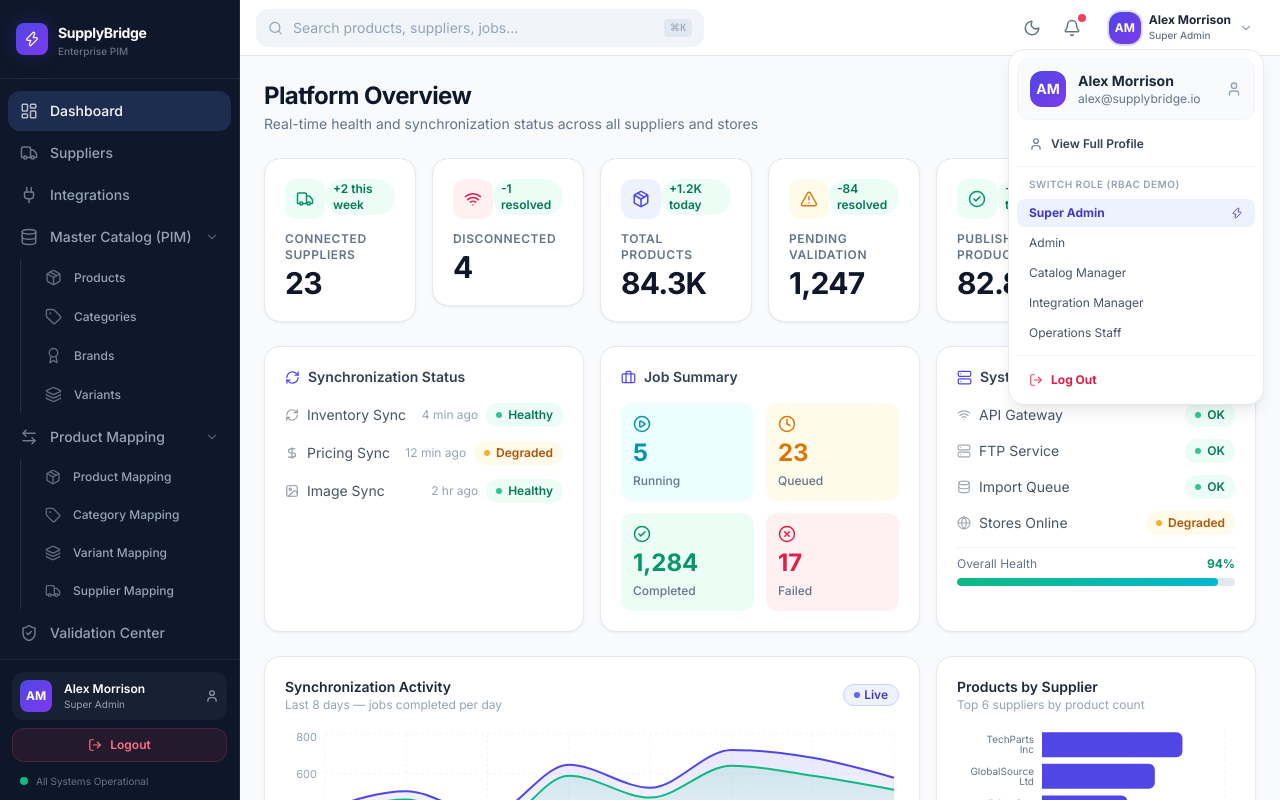
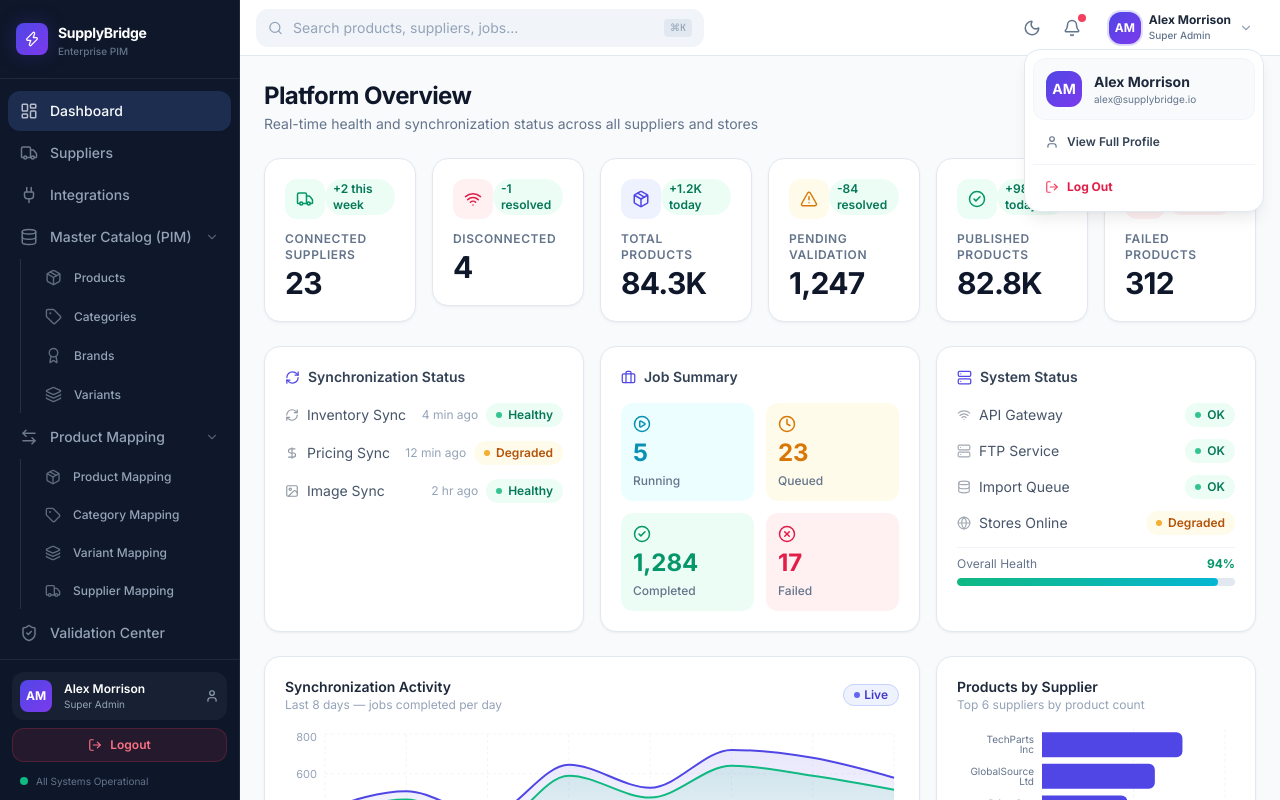
Before and after one commit to satyamgoswami783/SupplyBridge, a React (Vite) app: page / in a window 1280 px wide. Both pictures are taken after a click on the button "User Profile & Account". Built offline with nearby package versions, Linux system fonts and the light colour scheme.

Commit message:
Remove 5 role list from Header profile dropdown

```diff
--- a/src/components/layout/Header.tsx
+++ b/src/components/layout/Header.tsx
@@ -19,8 +19,8 @@ interface HeaderProps {
 }
 
 export const Header: React.FC<HeaderProps> = ({ onMenuClick, darkMode, onToggleDark }) => {
-  const { currentUser, role, setRole, logout, openCurrentUserProfile } = useAuth()
-  const [showRoleMenu, setShowRoleMenu] = useState(false)
+  const { currentUser, role, logout, openCurrentUserProfile } = useAuth()
+  const [showProfileMenu, setShowProfileMenu] = useState(false)
   const [showNotifications, setShowNotifications] = useState(false)
 
   const notifications = [
@@ -85,12 +85,12 @@ export const Header: React.FC<HeaderProps> = ({ onMenuClick, darkMode, onToggleD
           )}
         </div>
 
-        {/* Profile & Role switcher */}
+        {/* User Profile dropdown */}
         <div className="relative ml-1">
           <button
-            onClick={() => setShowRoleMenu(!showRoleMenu)}
+            onClick={() => setShowProfileMenu(!showProfileMenu)}
             className="flex items-center gap-2 px-2.5 py-1.5 rounded-xl hover:bg-slate-100 transition-colors border border-transparent hover:border-slate-200"
-            title="User Profile & Settings"
+            title="User Profile & Account"
           >
             <div className="w-8 h-8 rounded-xl bg-gradient-primary flex items-center justify-center text-xs font-bold text-white shadow-sm ring-2 ring-primary-500/20">
               {getInitials(currentUser.name)}
@@ -102,27 +102,26 @@ export const Header: React.FC<HeaderProps> = ({ onMenuClick, darkMode, onToggleD
             <ChevronDown size={14} className="text-slate-400 hidden sm:block" />
           </button>
 
-          {showRoleMenu && (
-            <div className="absolute right-0 top-11 w-64 card shadow-card-lg z-50 p-2 overflow-hidden border border-slate-200">
+          {showProfileMenu && (
+            <div className="absolute right-0 top-11 w-60 card shadow-card-lg z-50 p-2 overflow-hidden border border-slate-200">
               {/* User info preview header */}
               <div
-                onClick={() => { setShowRoleMenu(false); openCurrentUserProfile(); }}
-                className="p-3 bg-slate-50 rounded-xl mb-2 cursor-pointer hover:bg-slate-100 transition-colors flex items-center gap-3 border border-slate-100"
+                onClick={() => { setShowProfileMenu(false); openCurrentUserProfile(); }}
+                className="p-3 bg-slate-50 rounded-xl mb-1.5 cursor-pointer hover:bg-slate-100 transition-colors flex items-center gap-3 border border-slate-100"
               >
                 <div className="w-9 h-9 rounded-xl bg-gradient-primary flex items-center justify-center text-sm font-bold text-white">
                   {getInitials(currentUser.name)}
                 </div>
                 <div className="min-w-0 flex-1">
                   <p className="text-sm font-bold text-slate-800 truncate">{currentUser.name}</p>
-                  <p className="text-xs text-slate-500 truncate">{currentUser.email}</p>
+                  <p className="text-2xs text-slate-500 truncate">{currentUser.email}</p>
                 </div>
-                <User size={16} className="text-slate-400" />
               </div>
 
               {/* View Profile Action */}
               <button
-                onClick={() => { setShowRoleMenu(false); openCurrentUserProfile(); }}
-                className="w-full text-left px-3 py-2 rounded-lg text-xs font-semibold text-slate-700 hover:bg-slate-100 flex items-center gap-2 mb-1"
+                onClick={() => { setShowProfileMenu(false); openCurrentUserProfile(); }}
+                className="w-full text-left px-3 py-2 rounded-lg text-xs font-semibold text-slate-700 hover:bg-slate-100 flex items-center gap-2"
               >
                 <User size={14} className="text-slate-500" />
                 View Full Profile
@@ -130,28 +129,9 @@ export const Header: React.FC<HeaderProps> = ({ onMenuClick, darkMode, onToggleD
 
               <div className="h-px bg-slate-100 my-1.5" />
 
-              {/* Role Switcher */}
-              <div className="px-3 py-1 mb-1">
-                <p className="text-2xs text-slate-400 font-semibold uppercase tracking-wider">Switch Role (RBAC Demo)</p>
-              </div>
-              <div className="space-y-0.5">
-                {(Object.keys(ROLE_LABELS) as UserRole[]).map(r => (
-                  <button
-                    key={r}
-                    onClick={() => { setRole(r); setShowRoleMenu(false) }}
-                    className={`w-full text-left px-3 py-1.5 rounded-lg text-xs transition-colors flex items-center justify-between ${r === role ? 'bg-primary-50 text-primary-700 font-bold' : 'text-slate-600 hover:bg-slate-50'}`}
-                  >
-                    <span>{ROLE_LABELS[r]}</span>
-                    {r === role && <Zap size={12} className="text-primary-600" />}
-                  </button>
-                ))}
-              </div>
-
-              <div className="h-px bg-slate-100 my-2" />
-
               {/* Logout Action */}
               <button
-                onClick={() => { setShowRoleMenu(false); logout(); }}
+                onClick={() => { setShowProfileMenu(false); logout(); }}
                 className="w-full text-left px-3 py-2 rounded-lg text-xs font-bold text-rose-600 hover:bg-rose-50 flex items-center gap-2"
               >
                 <LogOut size={14} className="text-rose-500" />
```
